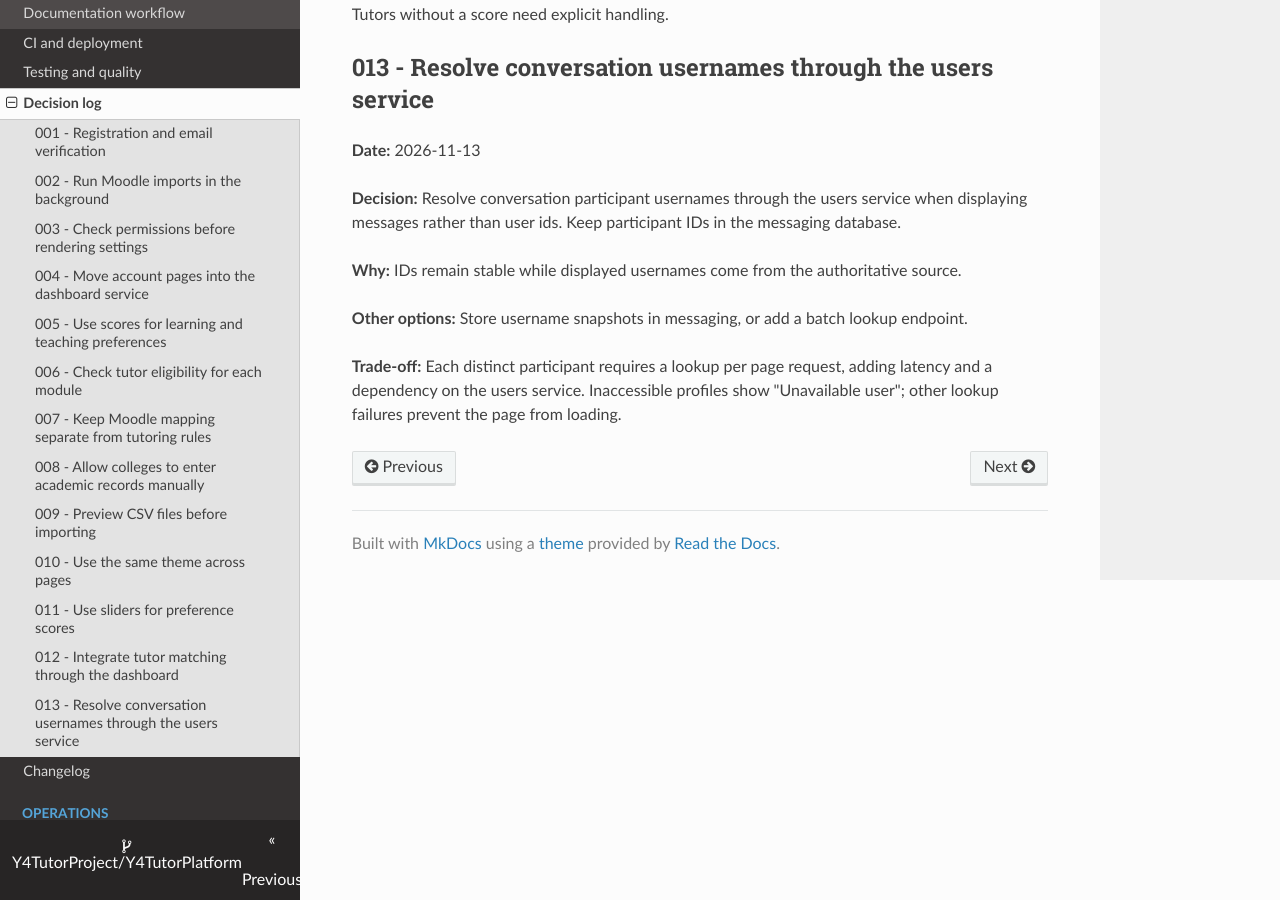
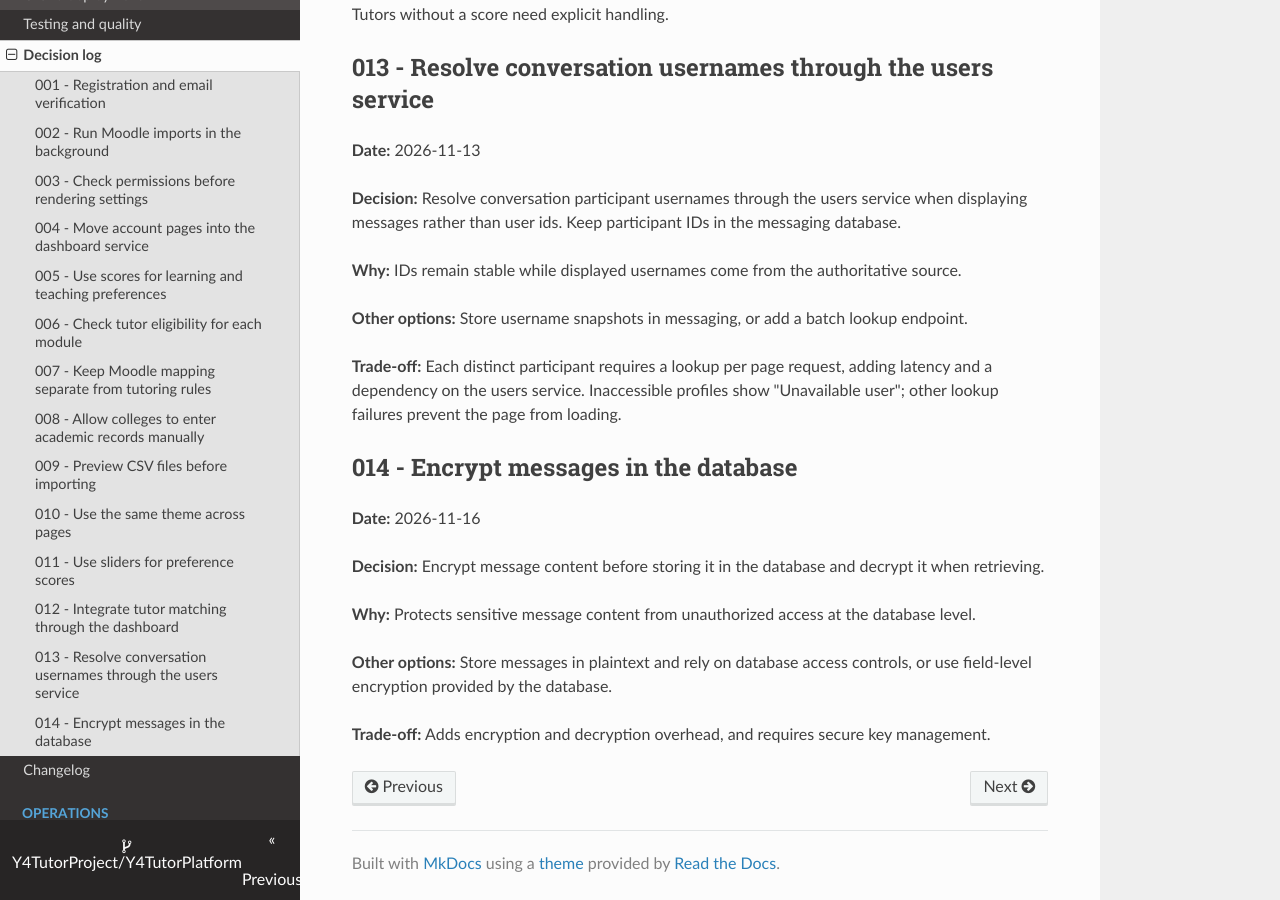
Before and after one commit to Y4TutorProject/Y4TutorPlatform, an MkDocs documentation site: the page built from docs/decision-log.md, in a window 1280 px wide and 900 px high, scrolled down 4333 px. Built offline with MkDocs 1.6.1, drawn with Linux system fonts in a browser that asks for light colours; nearby versions of some CDN libraries.

Commit message:
docs: updated decision log

```diff
--- a/docs/decision-log.md
+++ b/docs/decision-log.md
@@ -157,3 +157,15 @@ These entries record implemented decisions. Reasons and alternatives were writte
 **Other options:** Store username snapshots in messaging, or add a batch lookup endpoint.
 
 **Trade-off:** Each distinct participant requires a lookup per page request, adding latency and a dependency on the users service. Inaccessible profiles show "Unavailable user"; other lookup failures prevent the page from loading.
+
+## 014 - Encrypt messages in the database
+
+**Date:** 2026-11-16
+
+**Decision:** Encrypt message content before storing it in the database and decrypt it when retrieving.
+
+**Why:** Protects sensitive message content from unauthorized access at the database level.
+
+**Other options:** Store messages in plaintext and rely on database access controls, or use field-level encryption provided by the database.
+
+**Trade-off:** Adds encryption and decryption overhead, and requires secure key management.
```
